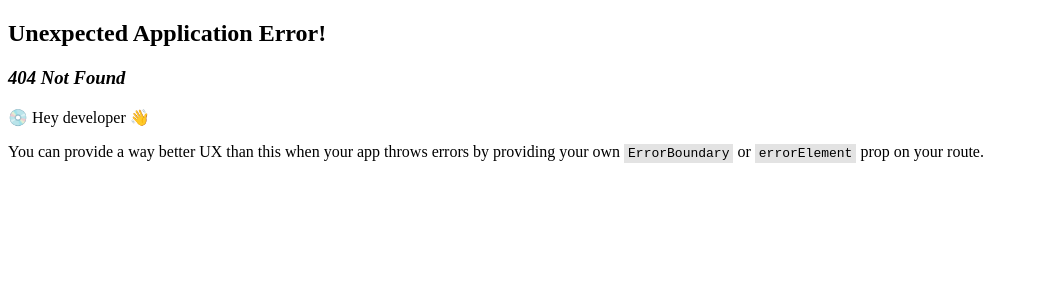
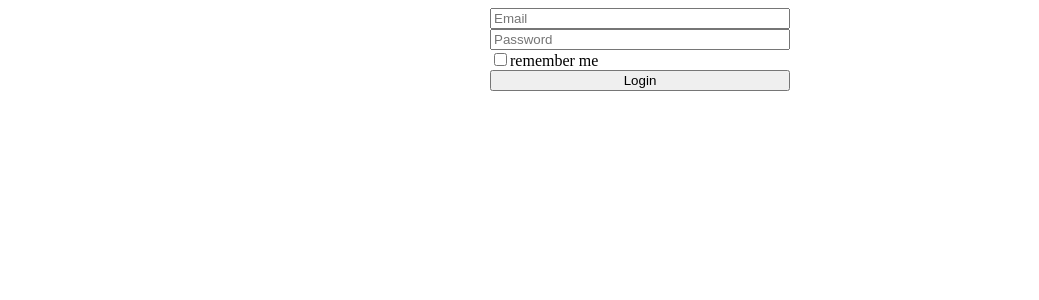
Before and after one commit to MaksLeseu/rtk-query, a React (Vite) app: page /login in a window 1280 px wide. Before the commit this address had no page. Shown: the top 300 px of the page, without its empty margins (0-1039 px from the left). Built offline with nearby package versions, Linux system fonts and the light colour scheme.

Commit message:
Add authorization

```diff
--- a/src/Auth.tsx
+++ b/src/Auth.tsx
@@ -1,26 +1,55 @@
 import './App.css'
-import {useLoginMutation} from "./service/auth.service";
-import {sendLocalStorage} from "./localStorage/localStorage";
+import {LoginType, useLoginMutation} from "./service/auth.service";
+import {useState} from "react";
+import {useNavigate} from "react-router-dom";
+import {BASE_ROUTE} from "./routes/Routes";
 
 export const Auth = () => {
-    const [login, response] = useLoginMutation()
+    const navigate = useNavigate()
 
-    if (response.data) {
-        sendLocalStorage(response.data.token)
-    }
-
-    const loginHandler = () => login({
-        email: 'iteishnik@gamil.com',
-        password: 'qazwsxedc',
+    const [login] = useLoginMutation()
+    const [auth, setAuth] = useState<LoginType>({
+        email: '',
+        password: '',
         rememberMe: false
     })
 
+    const changeAuth = (params: 'email' | 'password' | 'rememberMe', e: any) => {
+        const obj = {
+            'email': () => {
+                setAuth({
+                    ...auth, email: e.currentTarget.value
+                })
+            },
+            'password': () => {
+                setAuth({
+                    ...auth, password: e.currentTarget.value
+                })
+            },
+            'rememberMe': () => {
+                setAuth({
+                    ...auth, rememberMe: !auth.rememberMe
+                })
+            },
+        }
+        return obj[params]()
+    }
+
+    const handleLogin = async () => {
+        try {
+            await login(auth)
+            navigate(`${BASE_ROUTE}`)
+        } catch (e) {
+            console.log(e)
+        }
+    }
+
     return (
         <div className={'auth'}>
-            <input placeholder={'Login'}/>
-            <input placeholder={'Password'} type={'password'}/>
+            <input placeholder={'Email'} value={auth.email} onChange={(e) => changeAuth('email', e)}/>
+            <input placeholder={'Password'} value={auth.password} onChange={(e) => changeAuth('password', e)} type={'password'}/>
             <div><input type={'checkbox'} />remember me</div>
-            <button onClick={loginHandler}>Login</button>
+            <button onClick={handleLogin}>Login</button>
         </div>
     );
 };
--- a/src/Components/Layout/Layout.tsx
+++ b/src/Components/Layout/Layout.tsx
@@ -7,8 +7,6 @@ type PropsType = {
 
 export const Layout: FC<PropsType> = ({children}) => {
     return (
-        <div>
-            {children ? children : <Outlet />}
-        </div>
+        <div>{children ? children : <Outlet />}</div>
     );
 };
--- a/src/Components/RequireAuth/RequireAuth.tsx
+++ b/src/Components/RequireAuth/RequireAuth.tsx
@@ -1,9 +1,15 @@
 import {BASE_ROUTE} from "../../routes/Routes";
 import {Navigate} from "react-router-dom"
-import {Layout} from "../Layout/Layout";
+import {useMeQuery} from "../../service/auth.service";
+import {Outlet} from "react-router-dom";
 
 export const RequireAuth = () => {
-    const state = false
+    const {isError, isLoading} = useMeQuery()
 
-    return state ? <Layout /> : <Navigate to={`${BASE_ROUTE}/login`} replace/>
+    if (isLoading) {
+        return null
+    }
+    const state = !isError
+
+    return state ? <Outlet /> : <Navigate to={`${BASE_ROUTE}login`}/>
 };
--- a/src/localStorage/localStorage.ts
+++ b/src/localStorage/localStorage.ts
@@ -1,4 +1,4 @@
-export const sendTokenToLocalStorage = (token: string) => {
+export const saveToken = (token: string) => {
     if (token) {
         localStorage.setItem('token', JSON.stringify(token))
     }
--- a/src/routes/Routes.tsx
+++ b/src/routes/Routes.tsx
@@ -1,38 +1,25 @@
-import {Layout} from "../Components/Layout/Layout";
 import {Auth} from "../Auth";
 import {Container} from "../Container";
 import {createBrowserRouter, Navigate, RouterProvider} from "react-router-dom";
 import {RequireAuth} from "../Components/RequireAuth/RequireAuth";
 
-export const BASE_ROUTE = '/app';
+export const BASE_ROUTE = '/';
 
 const publicRoutes = [
     {
-        path: `/`,
-        element: <Navigate to={`${BASE_ROUTE}`} />
+        path: `${BASE_ROUTE}`,
+        element: <Navigate to={`${BASE_ROUTE}page`} />
     },
     {
-        path: `${BASE_ROUTE}/login`,
-        element: (
-            <Layout>
-                <Auth />
-            </Layout>
-        )
+        path: `${BASE_ROUTE}login`,
+        element: <Auth />
     }
 ]
 
 const privateRoutes = [
     {
-        path: `${BASE_ROUTE}`,
-        element: <Navigate to={`${BASE_ROUTE}/page`} />
-    },
-    {
-        path: `${BASE_ROUTE}/page`,
-        element: (
-            <Layout>
-                <Container />
-            </Layout>
-        )
+        path: `${BASE_ROUTE}page`,
+        element: <Container />
     },
 ]
 
--- a/src/service/auth.service.ts
+++ b/src/service/auth.service.ts
@@ -3,47 +3,26 @@ import  {baseAuthApi} from "./base-api";
 const authService = baseAuthApi.injectEndpoints({
     endpoints: builder => {
         return {
-          login: builder.mutation<ResponseLoginType, LoginType>({
+          login: builder.mutation<any, LoginType>({
               query: (args: LoginType) => {
                   return {
                       url: '/login',
                       method: 'POST',
-                      body: args
+                      body: args,
                   }
               }
           }),
-          authMe: builder.mutation({
-              query: (args: any) => {
-                  return {
-                      url: '/me',
-                      method: 'POST',
-                      body: args
-                  }
-              }
+          me: builder.query({
+              query: () => '/me'
           })
         }
     }
 })
 
-export const {useLoginMutation, useAuthMeMutation} = authService
+export const {useLoginMutation, useMeQuery} = authService
 
-type LoginType = {
+export type LoginType = {
     email: string
     password: string
     rememberMe?: boolean
 }
-
-type ResponseLoginType = {
-    id: string
-    email: string
-    rememberMe: boolean
-    isAdmin: boolean
-    name: string
-    verified: boolean
-    publicCardPacksCount: number
-    created: string
-    updated: string
-    __v: number
-    token: string
-    tokenDeathTime: number
-}
--- a/src/service/base-api.ts
+++ b/src/service/base-api.ts
@@ -12,7 +12,8 @@ export const baseApi = createApi({
 export const baseAuthApi = createApi({
     reducerPath: 'baseAuthApi',
     baseQuery: fetchBaseQuery({
-        baseUrl: 'http://localhost:7542/2.0/auth'
+        baseUrl: 'https://api.flashcards.andrii.es/v1/auth',
+        credentials: "include"
     }),
     endpoints: () => ({})
 })
```
